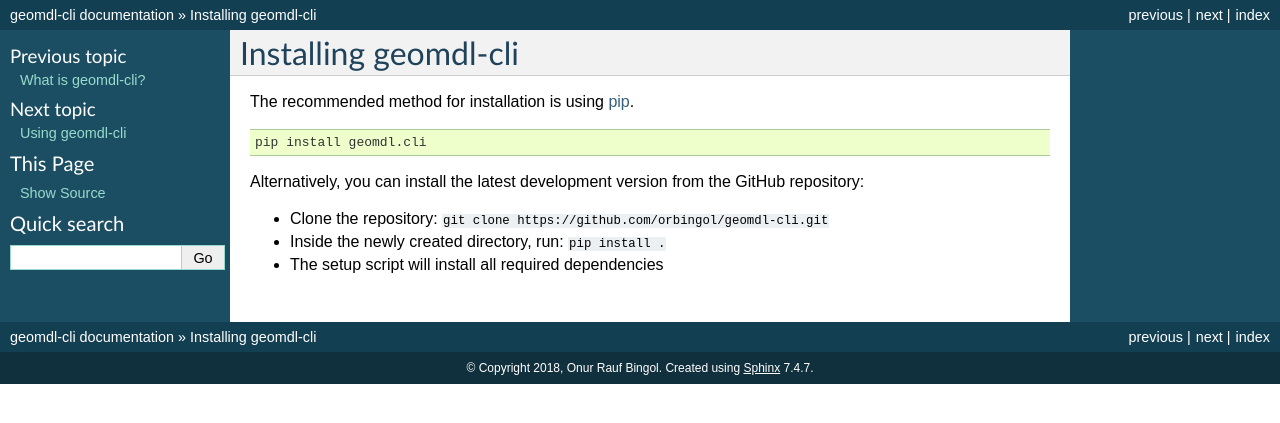
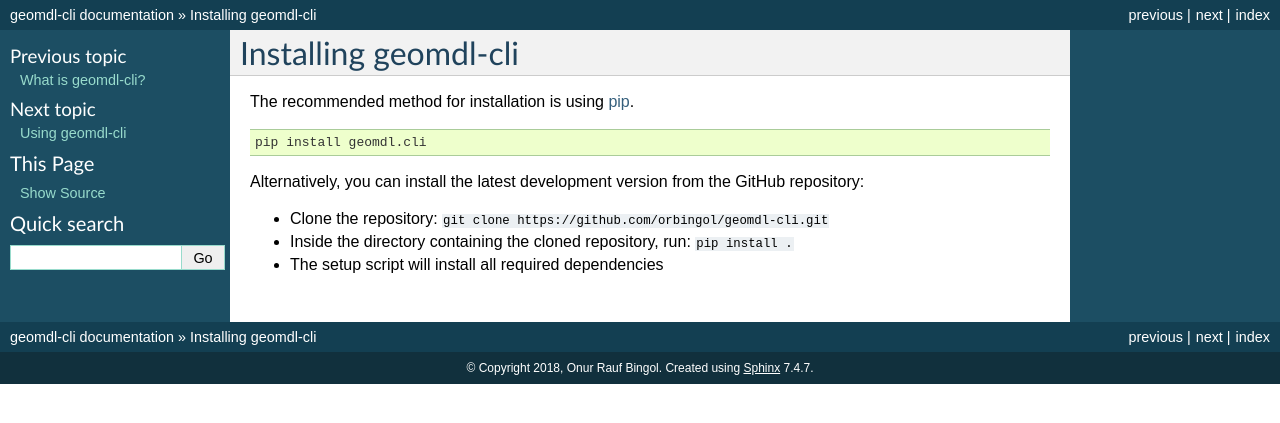
Before and after one commit to orbingol/geomdl-cli, a Sphinx documentation site: the page built from docs/install.rst, in a window 1280 px wide. Shown: the top 423 px of the page. Built offline with Sphinx 7.4.7, drawn with Linux system fonts in a browser that asks for light colours; formulas are drawn with MathJax 3.

Commit message:
Update install docs

```diff
--- a/docs/install.rst
+++ b/docs/install.rst
@@ -10,5 +10,5 @@ The recommended method for installation is using `pip <https://pypi.org/project/
 Alternatively, you can install the latest development version from the GitHub repository:
 
 * Clone the repository: ``git clone https://github.com/orbingol/geomdl-cli.git``
-* Inside the newly created directory, run: ``pip install .``
+* Inside the directory containing the cloned repository, run: ``pip install .``
 * The setup script will install all required dependencies
```
